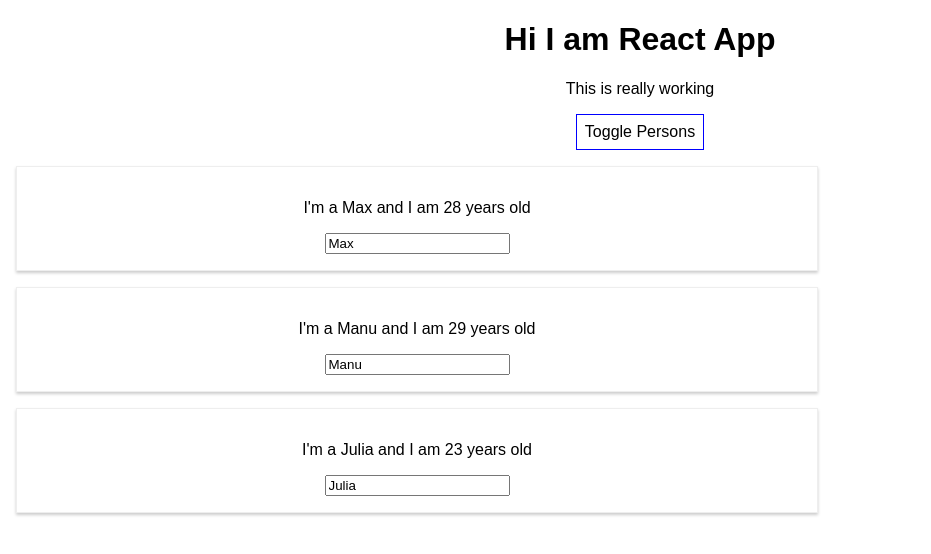
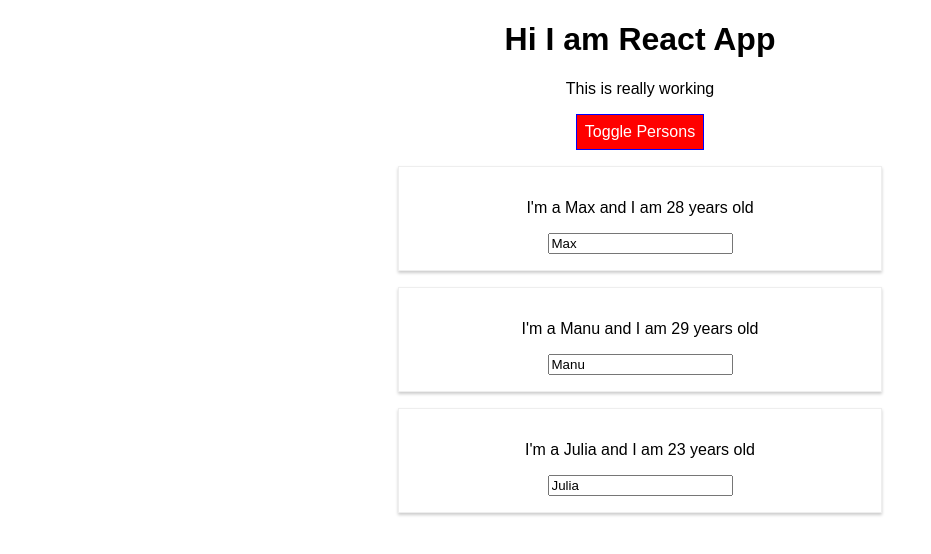
Before and after one commit to JuliaWinogrodzka/ReactJS-project, a React (Create React App) app in the folder react-project-app/: page / in a window 1280 px wide. Both pictures are taken after a click on the button "Toggle Persons". Shown: the top 554 px of the page, without its empty margins (0-931 px from the left). Built offline with nearby package versions, Linux system fonts and the light colour scheme.

Commit message:
styling with Redium, styled components

```diff
--- a/react-project-app/package.json
+++ b/react-project-app/package.json
@@ -6,9 +6,11 @@
     "@testing-library/jest-dom": "^5.11.6",
     "@testing-library/react": "^11.2.2",
     "@testing-library/user-event": "^12.5.0",
+    "radium": "^0.26.1",
     "react": "^17.0.1",
     "react-dom": "^17.0.1",
     "react-scripts": "4.0.1",
+    "styled-components": "^5.2.1",
     "web-vitals": "^0.2.4"
   },
   "scripts": {
--- a/react-project-app/src/App.css
+++ b/react-project-app/src/App.css
@@ -1,3 +1,11 @@
 .App {
   text-align: center;
 }
+
+.red {
+  color: red;
+}
+
+.bold {
+  font-weight: bold;
+}
--- a/react-project-app/src/App.js
+++ b/react-project-app/src/App.js
@@ -1,6 +1,23 @@
 import React, { useState } from 'react';
+import styled from 'styled-components';
+
 import './App.css';
 import Person from './Person/Person';
+
+const StyledButton = styled.button`
+  background-color: ${props => props.alt ? 'red' : 'green'};
+  color: white;
+  font: inherit;
+  border: 1px solid blue;
+  padding: 8px;
+  cursor: pointer;
+
+  &:hover {
+    background-color: ${props => props.alt ? 'salmon' : 'lightgreen'};
+    color: black;
+  }
+  };
+`;
 
 const App = props => {
 
@@ -45,13 +62,18 @@ const App = props => {
     setPersonsState( {persons: persons});
   };
 
-  const style = {
-    backgroundColor: 'white',
-    font: 'inherit',
-    border: '1px solid blue',
-    padding: '8px',
-    cursor: 'pointer',
-  };
+  // const style = {
+  //   backgroundColor: 'green',
+  //   color: 'white',
+  //   font: 'inherit',
+  //   border: '1px solid blue',
+  //   padding: '8px',
+  //   cursor: 'pointer',
+  //   ':hover': {
+  //     backgroundColor: 'lightgreen',
+  //     color: 'black'
+  //   }
+  // };
 
   const togglePersonsHandler = () => {
     setTogglePersons(prevToggle => !prevToggle);
@@ -71,18 +93,33 @@ const App = props => {
             changed={(Event) => nameChangeHandler(Event, person.id)} />
         })}
       </div>
+    );
 
-    );
+
+    // style.backgroundColor = 'red';
+    // style[':hover']={
+    //   backgroundColor: 'salmon',
+    //   color: 'black'
+    // }
   };
+
+  const classes = [];
+
+  if(personsState.persons.length <= 2) {
+    classes.push('red'); //classes = ['red']
+  }
+  if(personsState.persons.length <= 1) {
+    classes.push('bold'); //classes = ['red', 'bold']
+  }
+
 
   return(
     <div className="App">
       <h1>Hi I am React App</h1>
-      <p>This is really working</p>
-      <button
-        style={style}
-        onClick={togglePersonsHandler}>Toggle Persons
-      </button>
+      <p className={classes.join(' ')}>This is really working</p>
+      <StyledButton alt={togglePersons} onClick={togglePersonsHandler}>
+        Toggle Persons
+      </StyledButton>
       {/* in class Component: onClick={this.switchNameHandler.bind(this, "Maxymillian!!")} */}
       {persons}
     </div>
--- a/react-project-app/src/Person/Person.css
+++ b/react-project-app/src/Person/Person.css
@@ -1,4 +1,4 @@
-.Person {
+/* .Person {
     width: 60%;
     margin: 16px;
     border: 1px solid #eee;
@@ -6,3 +6,9 @@
     padding: 16px;
     text-align: center;
 }
+
+@media (min-width: 500px) {
+    .Person {
+        width: 450px;
+    }
+} */
--- a/react-project-app/src/Person/Person.js
+++ b/react-project-app/src/Person/Person.js
@@ -1,13 +1,30 @@
 import React from 'react';
-import './Person.css';
+import styled from 'styled-components';
+// import './Person.css';
+
+const StyledDiv = styled.div`
+    width: 60%;
+    margin: 16px auto;
+    border: 1px solid #eee;
+    box-shadow: 0px 2px 3px #ccc;
+    padding: 16px;
+    text-align: center;
+
+
+    @media (min-width: 500px) {
+        width: 450px;
+    }
+`
 
 const person = (props) => {
     return (
-        <div className="Person">
+        // <div className="Person" style={style}>
+
+        <StyledDiv>
             <p onClick={props.click}>I'm a {props.name} and I am {props.age} years old</p>
             <p>{props.children}</p>
             <input type="text" onChange={props.changed} value={props.name}/>
-        </div>
+        </StyledDiv>
     )
 };
 
```
Also changed, not shown: 2 other files (tests, documents, lock files or other folders).
